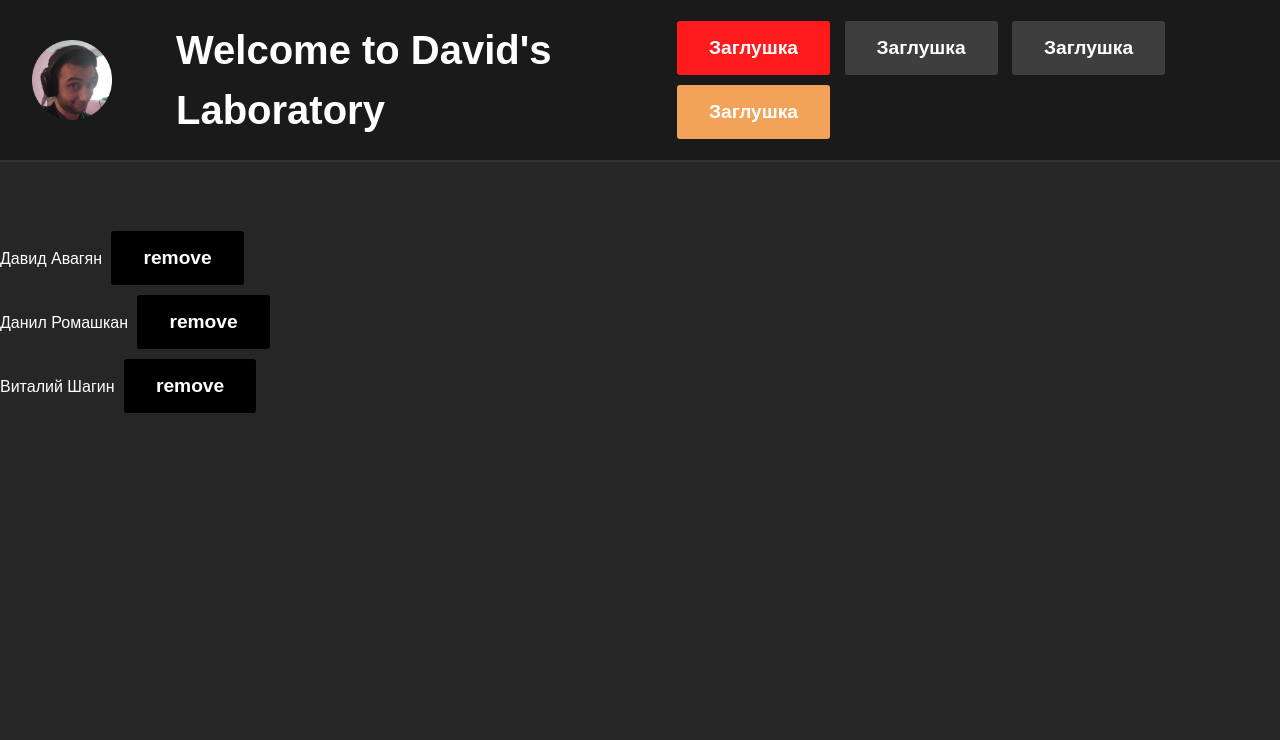
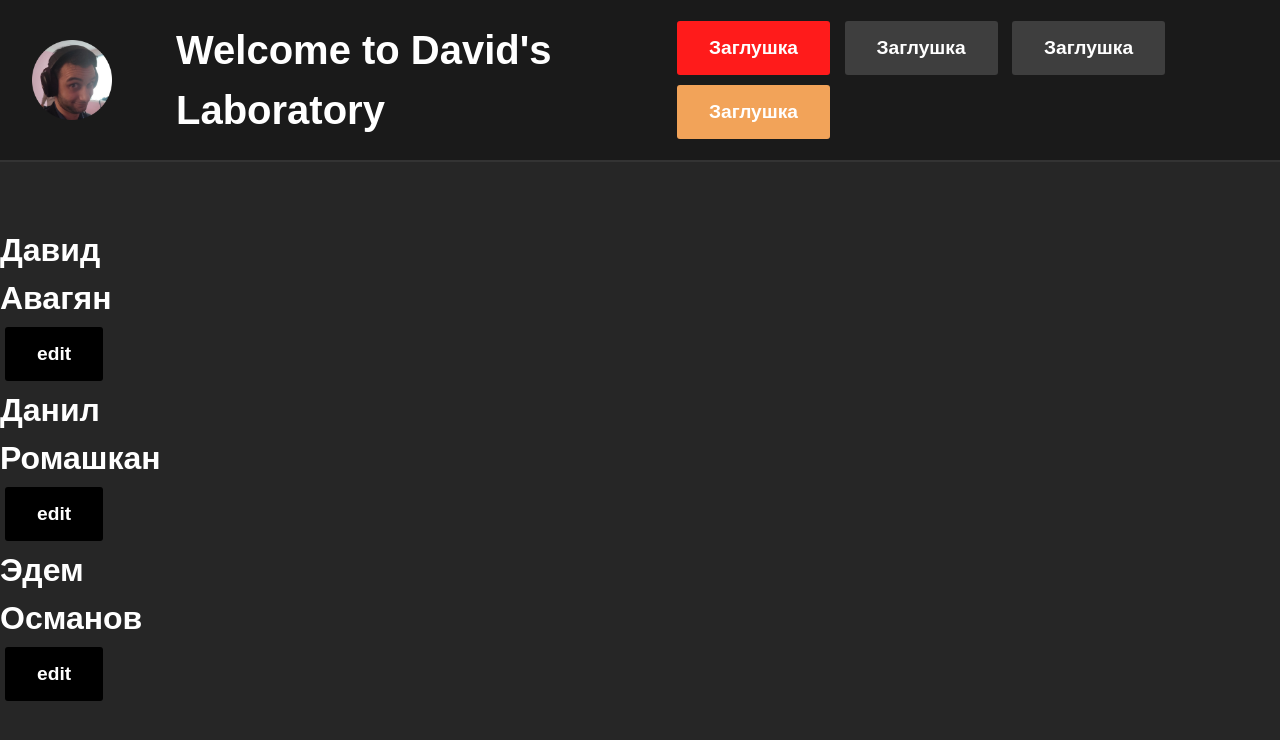
Before and after one commit to bronepoezd410/4AIP_VueExercises410, a Vue app in the folder MakoVueExercises/: page / in a window 1280 px wide. Shown: the top 740 px of the page. Built offline with nearby package versions, Linux system fonts and the light colour scheme.

Commit message:
069_Реактивное редактирование данных компонента

```diff
--- a/MakoVueExercises/src/App.vue
+++ b/MakoVueExercises/src/App.vue
@@ -1,3 +1,17 @@
+
+
+<template>
+<Rabotnik v-for="user in users"
+		:id="user.id"
+		:name="user.name"
+		:surn="user.surn"
+		:key="user.id"
+    @change="change"
+/>
+</template>
+
+
+
 <script>
 import Rabotnik from './components/Employee.vue'
 export default {
@@ -19,35 +33,25 @@ export default {
         },
         {
           id: 3,
-          name: 'Виталий',
-          surn: 'Шагин'
+          name: 'Эдем',
+          surn: 'Османов'
         },
       ],
     }
   },
   methods: {
-    remove(id) {
-      this.users = this.users.filter((user) => {
-        return user.id !== id;
-      })
+    change(id, name, surn){
+      this.users = this.users.map((user) => {
+        if(user.id === id){
+          user.name = name;
+          user.surn = surn;
+        }
+        return user;
+      });
     }
   }
 }
 </script>
-
-<template>
-  <Rabotnik
-		v-for="user in users"
-		:id="user.id"
-		:name="user.name"
-		:surn="user.surn"
-		@remove="remove"
-		:key="user.id"
-	/>
-</template>
-
-
-
 
 
 
--- a/MakoVueExercises/src/components/Employee.vue
+++ b/MakoVueExercises/src/components/Employee.vue
@@ -1,3 +1,21 @@
+
+<template>
+	<template v-if="!isEdit">
+	  <div class="block">
+		<h1>{{ name }}</h1>
+		<h1>{{ surn }}</h1>
+		<button class="btn" @click="edit">edit</button>
+	  </div>
+	</template>
+	<template v-else>
+	  <div class="block">
+		<input class="block_input" v-model="newName">
+		<input class="block_input" v-model="newSurn">
+		<button class="btn" @click="save">save</button>
+	  </div>
+	</template>
+  </template>
+
 <script>
 export default {
   props: {
@@ -5,22 +23,26 @@ export default {
     name: String,
     surn: String,
   },
-  emits: ['remove'],
+  emits: ['change'],
   data() {
     return {
+      isEdit: false,
+      newName: this.name,
+      newSurn: this.surn,
     }
   },
+  methods: {
+    edit() {
+      this.isEdit = true;
+    },
+    save() {
+      this.isEdit = false;
+      this.$emit('change', this.id, this.newName, this.newSurn);
+    }
+  }
 }
 </script>
 
-<template>
-  <div class="block">
-    {{ name }}
-    {{ surn }}
-    <button class="btn" @click="$emit('remove', id)">remove</button>
-  </div>
-
-</template>
 
 
 // <!-- props: {
```
